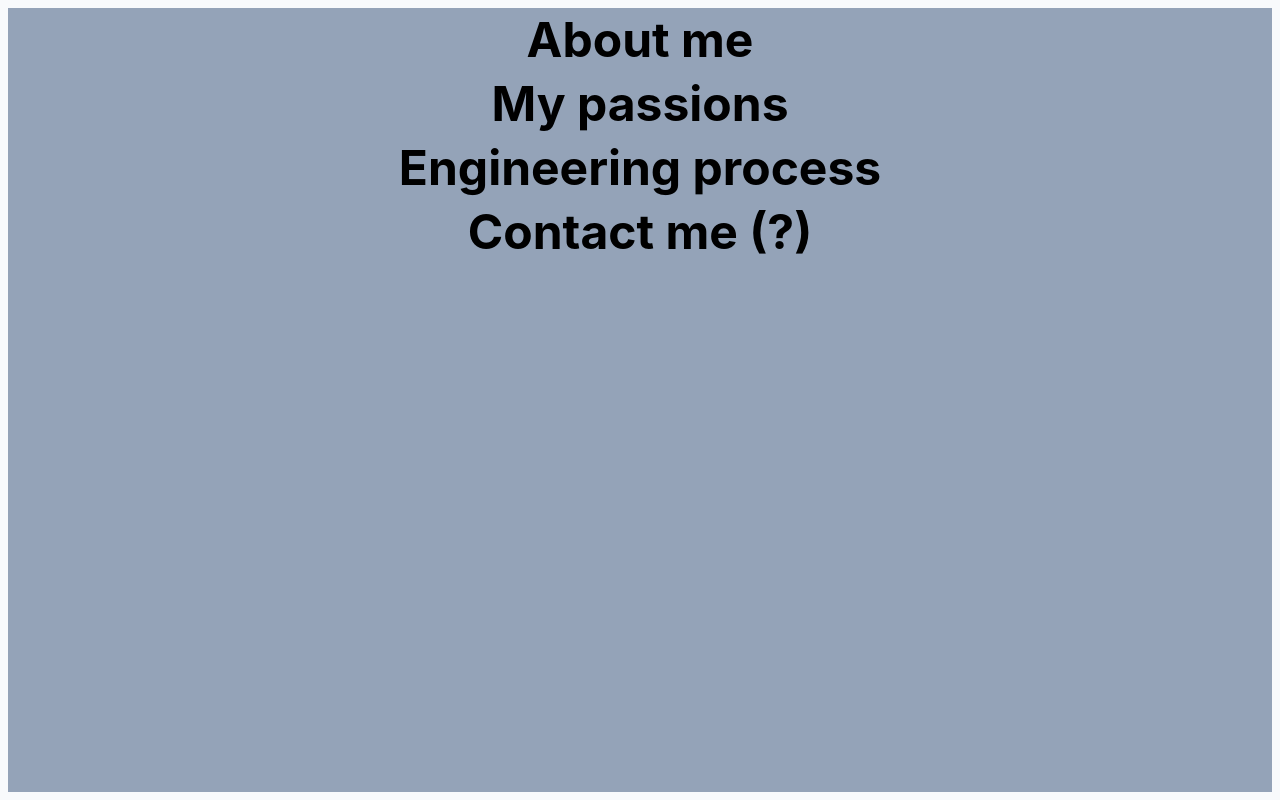
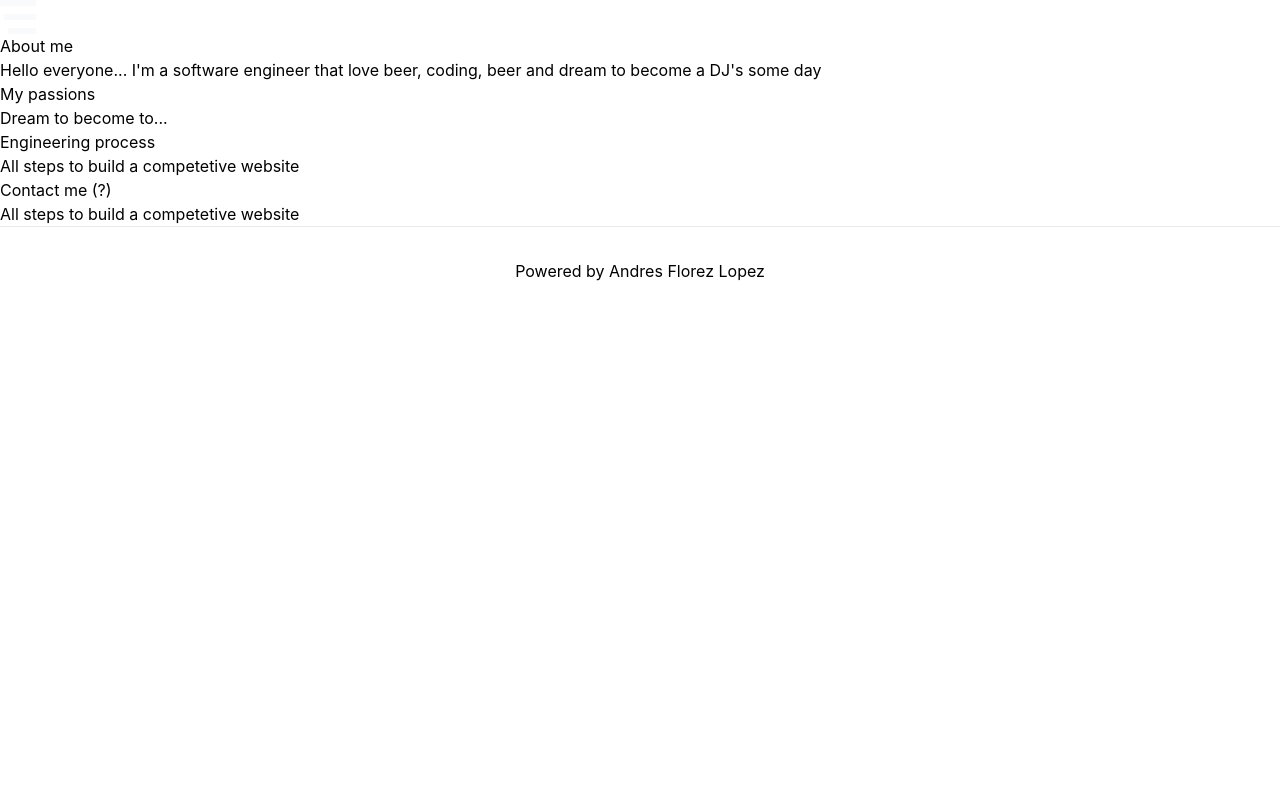
Before and after one commit to aandresflorezlopez/andreswebsitenextjs, a Next.js app: page / in a window 1280 px wide. Built offline with nearby package versions, Linux system fonts and the light colour scheme.

Commit message:
burger menu and menu items v1.0 (html and basic css)

```diff
--- /dev/null
+++ b/src/components/Header/Burger.tsx
@@ -0,0 +1,15 @@
+interface Props {
+  variant: 'open' | 'close';
+}
+
+const Burger = ({ variant }: Props) => {
+  return (
+    <div className="space-y-2 flex flex-col items-end">
+      <div className="w-9 h-1.5 bg-primary-50"></div>
+      <div className="w-8 h-1.5 bg-primary-50"></div>
+      <div className="w-7 h-1.5 bg-primary-50"></div>
+    </div>
+  );
+};
+
+export default Burger;
--- /dev/null
+++ b/src/components/Header/NavBar.tsx
@@ -0,0 +1,31 @@
+import React, { useState } from 'react';
+import contentSection from '../../content';
+import Burger from './Burger';
+
+const NavBar = () => {
+  const [isMenuOpen, toogleMenu] = useState(false);
+
+  if (!isMenuOpen) {
+    return <Burger variant="close" />;
+  }
+
+  return (
+    <nav className="absolute w-full h-full bg-primary-400 border-solid border-with border-8 border-primary-50">
+      <Burger variant="open" />
+      <ul className="h-full p-2 flex-column">
+        {Object.keys(contentSection).map((section, index) => (
+          <li
+            key={`menu-${section}-link`}
+            className="text-5xl font-bold justify-center flex mb-4"
+          >
+            <a href={`#${section.toLocaleLowerCase()}`}>
+              {contentSection[section].title}
+            </a>
+          </li>
+        ))}
+      </ul>
+    </nav>
+  );
+};
+
+export default NavBar;
--- a/src/components/Header/index.tsx
+++ b/src/components/Header/index.tsx
@@ -1,22 +1,9 @@
-import contentSection from '../../content';
+import NavBar from './NavBar';
 
 const Header = () => {
   return (
-    <header>
-      <nav className="absolute w-full h-full bg-primary-400 border-solid border-with border-8 border-primary-50">
-        <ul className="h-full p-2 flex-column">
-          {Object.keys(contentSection).map((section, index) => (
-            <li
-              key={`menu-${section}-link`}
-              className="text-5xl font-bold justify-center flex mb-4"
-            >
-              <a href={`#${section.toLocaleLowerCase()}`}>
-                {contentSection[section].title}
-              </a>
-            </li>
-          ))}
-        </ul>
-      </nav>
+    <header className="flex flex-1">
+      <NavBar />
     </header>
   );
 };
--- a/src/pages/index.tsx
+++ b/src/pages/index.tsx
@@ -41,7 +41,7 @@ import content from '../content';
 
 const Home: NextPage = () => {
   return (
-    <div className="flex">
+    <div className="">
       <Header />
       {Object.keys(content).map((sectionKey: string, index: number) => (
         <Section
--- a/tailwind.config.js
+++ b/tailwind.config.js
@@ -9,6 +9,7 @@ module.exports = {
       'primary': {
         50: '#f8fafc',
         400: '#94a3b8',
+        900: '#0f172a',
       }
 
     },
```
